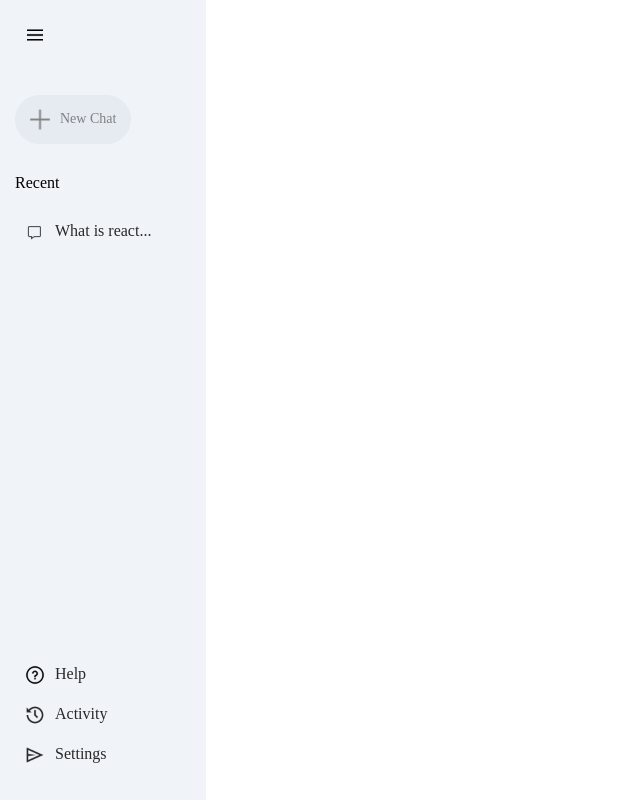
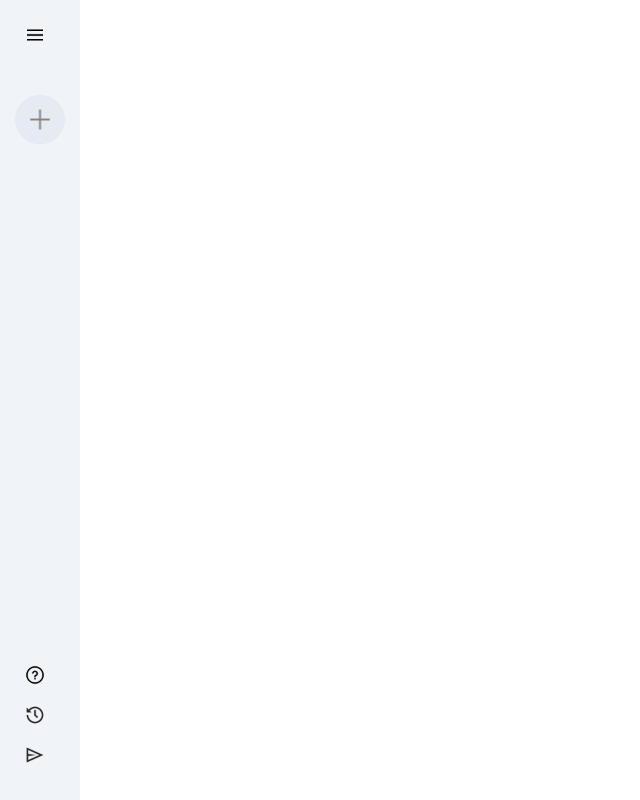
Before and after one commit to mariaemf/gemini-clone, a React (Vite) app: page / in a window 1280 px wide. Shown: the whole page, without its empty margins (0-640 px from the left). Built offline with nearby package versions, Linux system fonts and the light colour scheme.

Commit message:
feat: nova atualizacao em sessao de menu para abrir e fechar o mesmo

```diff
--- a/src/components/Sidebar/Sidebar.jsx
+++ b/src/components/Sidebar/Sidebar.jsx
@@ -1,16 +1,23 @@
 import './sidebar.css'
 import {assets} from '../../assets/assets'
+import { useState } from 'react'
 
 function Sidebar() {
+
+const [extended, setExtended] = useState(false)
+
   return (
     <div className="sidebar">
       <div className="top">
         <img className='menu'
+        onClick={() => setExtended(prev => !prev)}
         src={assets.menu_icon} alt="" />
         <div className='new-chat'>
           <img src={assets.plus_icon} alt="" />
-           <p>New Chat</p>
+          {extended ? <p>New Chat</p> : null}
+
         </div>
+        {extended ?
         <div className="recent">
           <p className="recent-title">
             Recent
@@ -19,23 +26,29 @@
             <img src={assets.message_icon} alt="" />
           <p>What is react...</p>
           </div>
-        </div>
+        </div> : null}
+
       </div>
 
       <div className="bottom">
         <div className="bottom-item recent-entry">
           <img src={assets.question_icon} alt="" />
-          <p>Help</p>
+          {extended ?
+           <p>Help</p> : null}
         </div>
 
         <div className="bottom-item recent-entry">
           <img src={assets.history_icon} alt="" />
-          <p>Activity</p>
+          {extended ?
+           <p>Activity</p> : null}
+
         </div>
 
         <div className="bottom-item recent-entry">
           <img src={assets.send_icon} alt="" />
-          <p>Settings</p>
+          {extended ?
+           <p>Settings</p> : null}
+
         </div>
       </div>
       </div>
```
